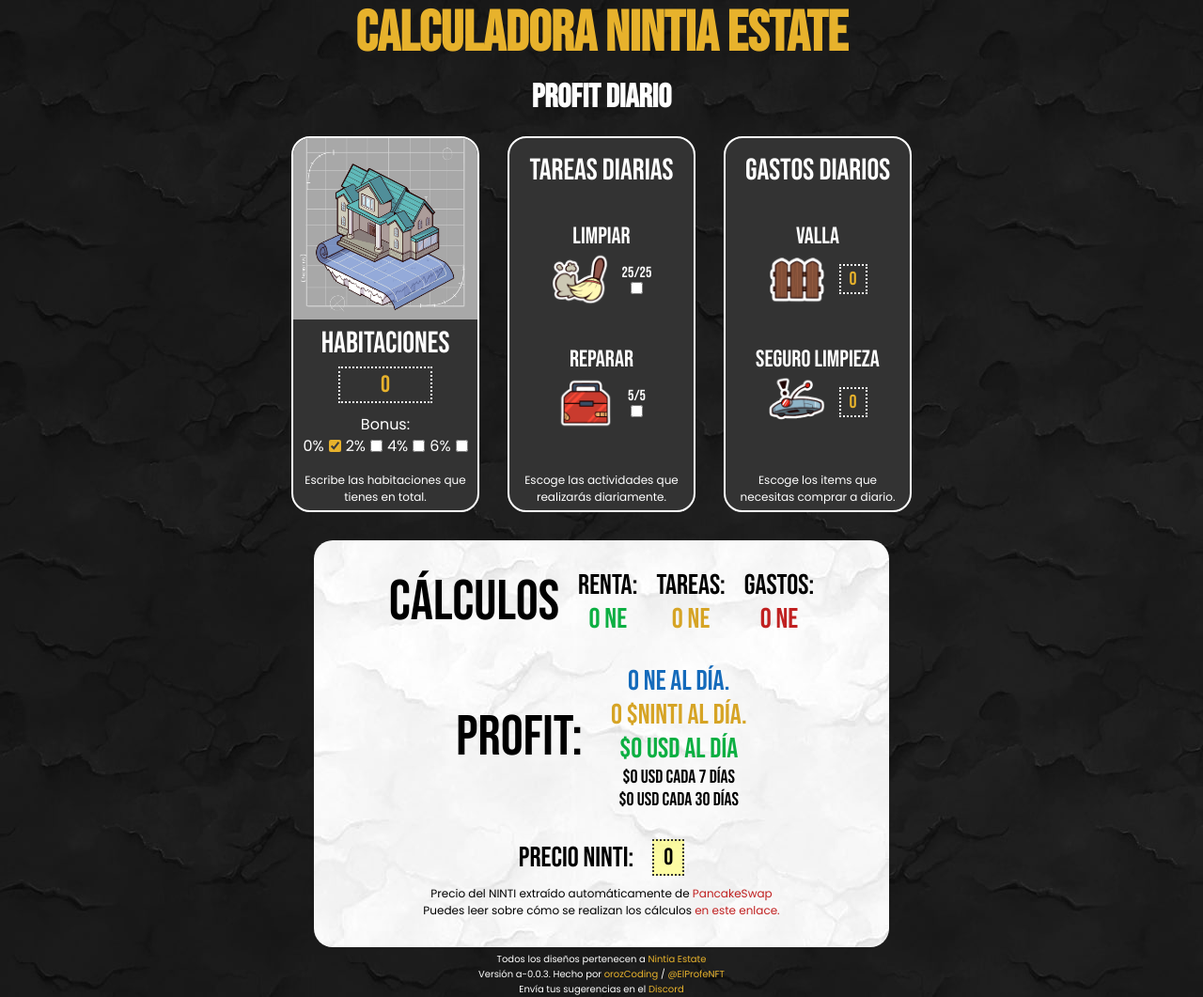
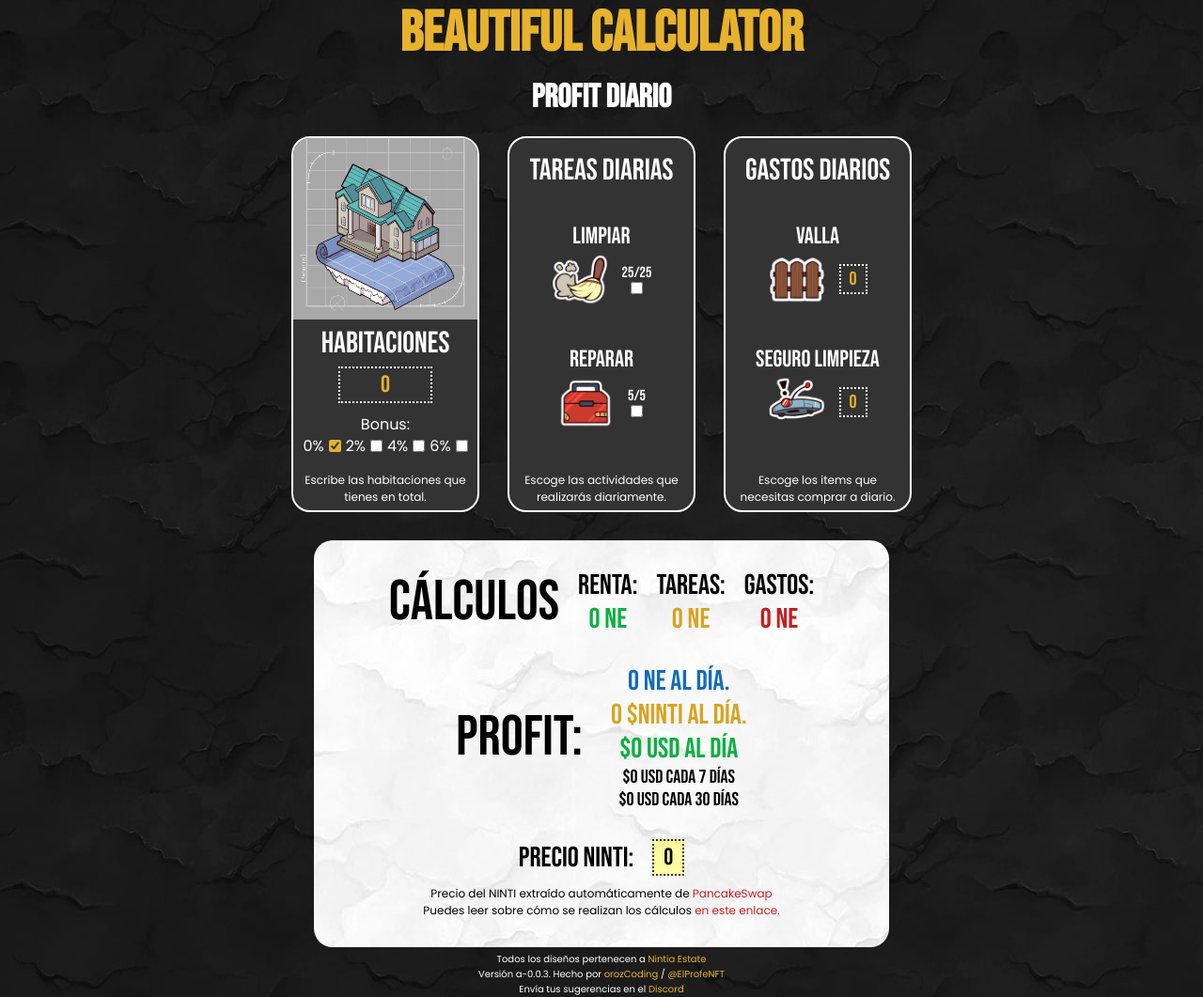
Before and after one commit to xray20221/beautiful, a plain HTML site: page index.html in a window 1280 px wide. Shown: the whole page at 94% size. Drawn offline with Linux system fonts and the light colour scheme; no server answers.

Commit message:
0.0.1 release
Se realiza cambios de nombre

```diff
--- a/index.html
+++ b/index.html
@@ -7,7 +7,7 @@
   <meta name="viewport" content="width=device-width, initial-scale=1.0">
   <link rel="stylesheet" href="./css/style.css">
   <link rel="icon" type="image/x-icon" href="./img/icon.ico">
-  <title>Nintia Calculator</title>
+  <title>BEAUTIFUL Calculator</title>
   <!-- Global site tag (gtag.js) - Google Analytics -->
   <script async src="https://www.googletagmanager.com/gtag/js?id=G-E6EECR6H3Y"></script>
   <script>
@@ -21,7 +21,7 @@
 
 <body class="d-flex">
   <header>
-    <h1 id="page-title"> Calculadora Nintia Estate </h1>
+    <h1 id="page-title"> Beautiful Calculator </h1>
   </header>
   <main>
     <h2 id="main-title"> Profit Diario </h2>
```
